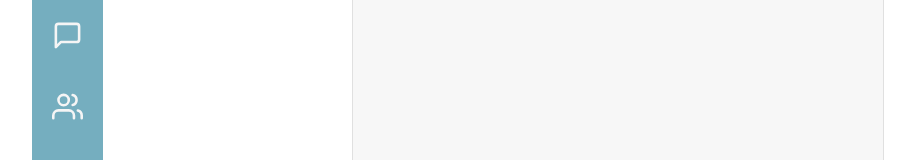
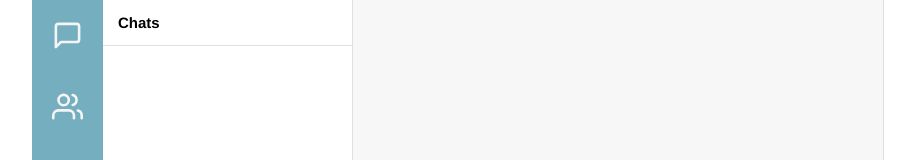
Before and after one commit to FredrikLernia/chat-client, a React (Create React App) app in the folder client/: page / in a window 1280 px wide. Shown: the top 160 px of the page, without its empty margins (182-1097 px from the left). Built offline with nearby package versions, Linux system fonts and the light colour scheme.

Commit message:
Created TabHeader component

```diff
--- a/client/src/App.js
+++ b/client/src/App.js
@@ -1,5 +1,5 @@
 import React from 'react'
-/* import './reset.css' */
+import './reset.css'
 import './style.scss'
 import LoggedIn from './views/LoggedIn'
 
--- a/client/src/components/Tab/index.js
+++ b/client/src/components/Tab/index.js
@@ -1,9 +1,12 @@
 import React from 'react'
 import './style.scss'
+import TabHeader from '../TabHeader'
 
 const Tab = () => {
   return (
-    <div className="Tab"></div>
+    <div className="Tab">
+      <TabHeader />
+    </div>
   )
 }
 
--- /dev/null
+++ b/client/src/components/TabHeader/index.js
@@ -0,0 +1,12 @@
+import React from 'react'
+import './style.scss'
+
+const TabHeader = () => {
+  return (
+    <div className="TabHeader">
+      <h2>Chats</h2>
+    </div>
+  )
+}
+
+export default TabHeader
--- /dev/null
+++ b/client/src/components/TabHeader/style.scss
@@ -0,0 +1,5 @@
+@import '../../variables.scss';
+
+.TabHeader {
+  border-bottom: 1px solid $border-color;
+}
--- a/client/src/style.scss
+++ b/client/src/style.scss
@@ -5,6 +5,12 @@
 body {
   margin: 0;
   height: 100vh;
+}
+
+h2 {
+  margin: 15px;
+  font-size: 15px;
+  font-weight: bold;
 }
 
 #root {
```
